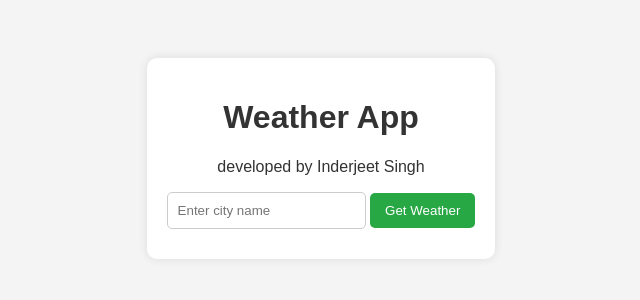
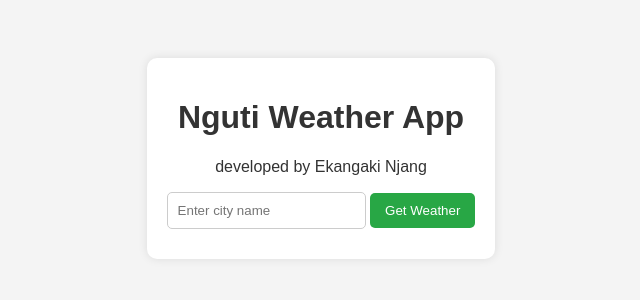
Before and after one commit to Ekangaki/Flask-App-GitHub-Actions-ArgoCD, a Flask app: page / in a window 1280 px wide. Shown: the top 300 px of the page, without its empty margins (319-959 px from the left). Run offline with Flask 3, Linux system fonts and the light colour scheme.

Commit message:
Update index.html

```diff
--- a/templates/index.html
+++ b/templates/index.html
@@ -3,13 +3,13 @@
 <head>
     <meta charset="UTF-8">
     <meta name="viewport" content="width=device-width, initial-scale=1.0">
-    <title>Weather App</title>
+    <title>Nguti Weather App</title>
     <link rel="stylesheet" href="{{ url_for('static', filename='style.css') }}">
 </head>
 <body>
     <div class="container">
-        <h1>Weather App</h1>
-        <p>developed by Inderjeet Singh</p>
+        <h1>Nguti Weather App</h1>
+        <p>developed by Ekangaki Njang</p>
         <form method="POST">
             <input type="text" name="city" placeholder="Enter city name" required>
             <button type="submit">Get Weather</button>
```
